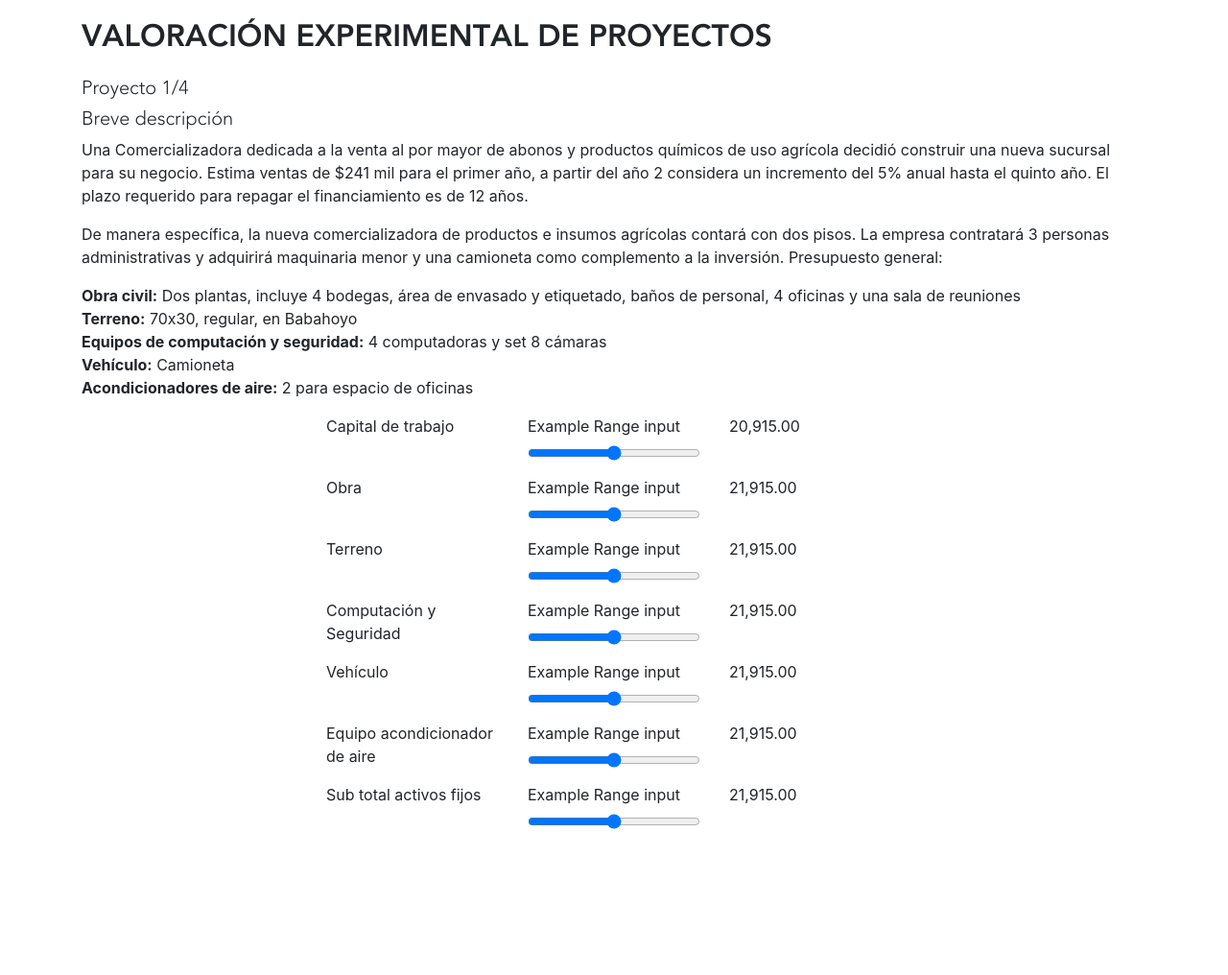
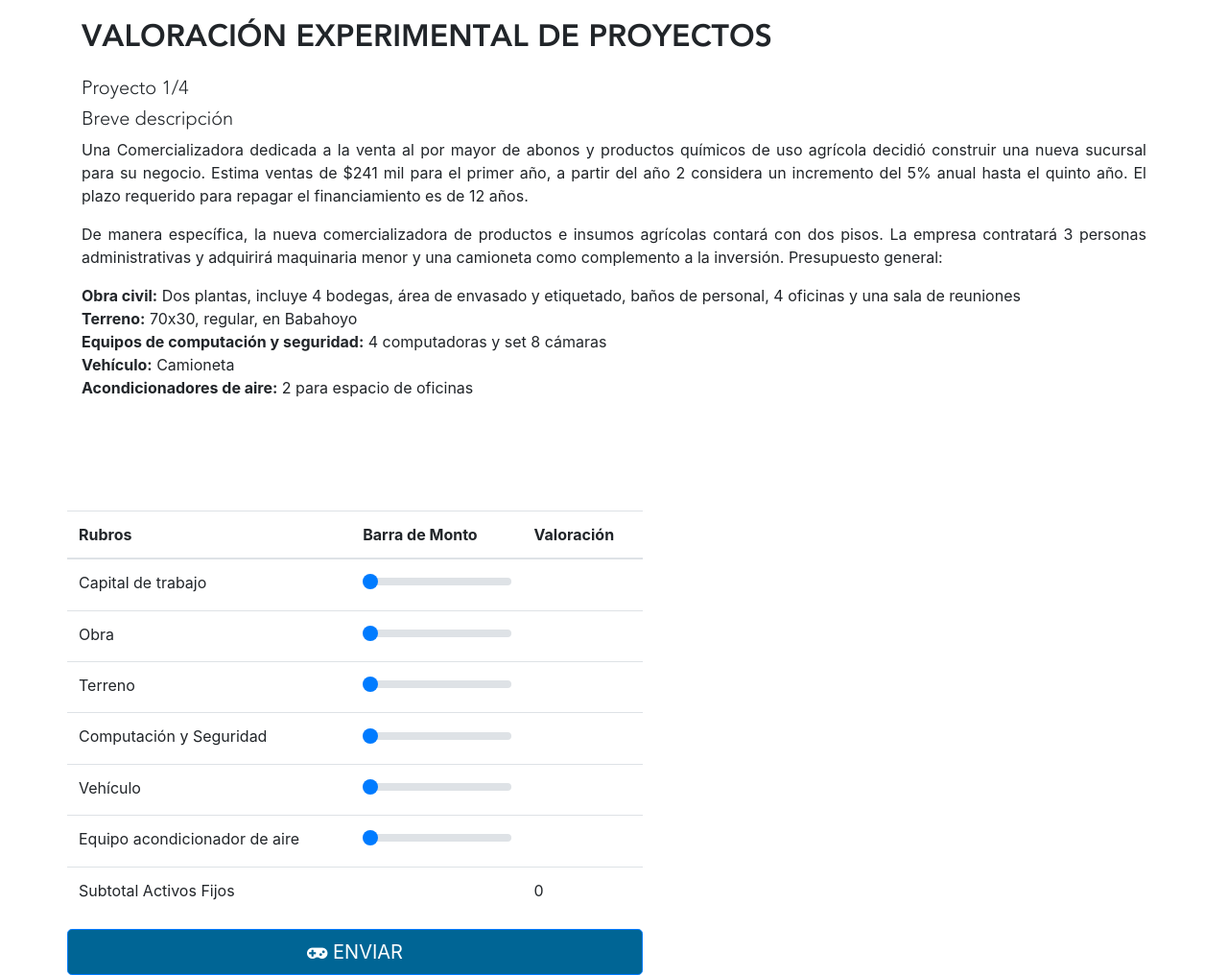
Before and after one commit to mucacran/cfnTrabajosJuego, a PHP site: page /encuesta.html in a window 1280 px wide. Shown: the part 856-1872 px from the top of the page at 96% size. Before the commit the page ends 1720 px from the top, so only its background shows below. Run offline with PHP 8.4, Linux system fonts and the light colour scheme; some libraries are stand-ins or nearby versions.

Commit message:
En este momento el archivo encuesta finciona

```diff
--- a/css/estilo.css
+++ b/css/estilo.css
@@ -148,3 +148,8 @@ imprimirà por pantalla el numero de veses que hace clik en el boton inflar*/
     font-size: 5em;
     z-index: 99;
 }
+
+p
+{
+    text-align: justify;
+}
--- a/encuesta.html
+++ b/encuesta.html
@@ -79,75 +79,147 @@
 			</div>
 		</div>
 	</div>
+	<div style="width: 100%;height:100px"></div>
 	<div class="container">
 		<div class="row">
-			<form>
-				<div class="row">
-					<div class="col">Capital de trabajo</div>
-					<div class="col">
-						<div class="form-group">
-							<label for="formControlRange">Example Range input</label>
-							<input type="range" class="form-control-range" id="formControlRange">
-						</div>
+			<div class="col-xs-12">
+				<form action="">
+					<table class="table table-hover">
+						<thead>
+							<tr>
+
+								<th scope="col">Rubros</th>
+								<th scope="col">Barra de Monto </th>
+								<th scope="col">Valoración</th>
+							</tr>
+						</thead>
+						<tbody>
+							<tr>
+								<td>
+									Capital de trabajo
+								</td>
+								<td>
+									<input type="range" class="custom-range" id="capitalTrabajoForm" nim="100" max="30000" step="100" onmousemove="valorAproximado(this.id)" value="0">
+								</td>
+								<td id="valorPrint1">
+
+								</td>
+							</tr>
+							<tr>
+								<td>Obra</td>
+								<td>
+									<input type="range" class="custom-range" id="obraForm" nim="100" max="30000" step="100" onmousemove="valorAproximado(this.id)" value="0">
+								</td>
+								<td id="valorPrint2">
+
+								</td>
+							</tr>
+							<tr>
+								<td>Terreno</td>
+								<td>
+									<input type="range" class="custom-range" id="terrenoForm" nim="100" max="30000" step="100" onmousemove="valorAproximado(this.id)" value="0">
+								</td>
+								<td id="valorPrint3">
+
+								</td>
+							</tr>
+							<tr>
+								<td>Computación y Seguridad</td>
+								<td>
+									<input type="range" class="custom-range" id="comSegForm" nim="100" max="30000" step="100" onmousemove="valorAproximado(this.id)" value="0">
+								</td>
+								<td id="valorPrint4">
+
+								</td>
+							</tr>
+							<tr>
+								<td>Vehículo</td>
+								<td>
+									<input type="range" class="custom-range" id="vehiculoForm" nim="100" max="30000" step="100" onmousemove="valorAproximado(this.id)" value="0">
+								</td>
+								<td id="valorPrint5">
+
+								</td>
+							</tr>
+							<tr>
+								<td>Equipo acondicionador de aire</td>
+								<td>
+									<input type="range" class="custom-range" id="formControlRange" nim="100" max="30000" step="100" onmousemove="valorAproximado(this.id)" value="0">
+								</td>
+								<td id="valorPrint6">
+
+								</td>
+							</tr>
+							<tr>
+								<td colspan="2">Subtotal Activos Fijos</td>
+								<td id="valorPrint7">0</td>
+							</tr>
+						</tbody>
+					</table>
+					<div class="content-btn" >
+						<button type="submit" class="btn btn-primary btn-lg btn-block" ><i class="fa fa-gamepad" aria-hidden="true"></i> ENVIAR</button>
 					</div>
-					<div class="col">20,915.00</div>
-					<div class="w-100"></div>
-					<div class="col">Obra</div>
-					<div class="col">
-						<div class="form-group">
-							<label for="formControlRange">Example Range input</label>
-							<input type="range" class="form-control-range" id="formControlRange">
-						</div>
-					</div>
-					<div class="col">21,915.00</div>
-					<div class="w-100"></div>
-					<div class="col">Terreno</div>
-					<div class="col">
-						<div class="form-group">
-							<label for="formControlRange">Example Range input</label>
-							<input type="range" class="form-control-range" id="formControlRange">
-						</div>
-					</div>
-					<div class="col">21,915.00</div>
-					<div class="w-100"></div>
-					<div class="col">Computación y Seguridad</div>
-					<div class="col">
-						<div class="form-group">
-							<label for="formControlRange">Example Range input</label>
-							<input type="range" class="form-control-range" id="formControlRange">
-						</div>
-					</div>
-					<div class="col">21,915.00</div>
-					<div class="w-100"></div>
-					<div class="col">Vehículo</div>
-					<div class="col">
-						<div class="form-group">
-							<label for="formControlRange">Example Range input</label>
-							<input type="range" class="form-control-range" id="formControlRange">
-						</div>
-					</div>
-					<div class="col">21,915.00</div>
-					<div class="w-100"></div>
-					<div class="col">Equipo acondicionador de aire</div>
-					<div class="col">
-						<div class="form-group">
-							<label for="formControlRange">Example Range input</label>
-							<input type="range" class="form-control-range" id="formControlRange">
-						</div>
-					</div>
-					<div class="col">21,915.00</div>
-					<div class="w-100"></div>
-					<div class="col">Sub total activos fijos</div>
-					<div class="col">
-						<div class="form-group">
-							<label for="formControlRange">Example Range input</label>
-							<input type="range" class="form-control-range" id="formControlRange">
-						</div>
-					</div>
-					<div class="col">21,915.00</div>
-				</div>
-			</form>
+				</form>
+			</div>
 		</div>
 	</div>
+	<script >
+
+
+function sumaTotal()
+{
+	var printRango1 = parseInt(document.getElementById('capitalTrabajoForm').value);
+	var printRango2 = parseInt(document.getElementById('obraForm').value);
+	var printRango3 = parseInt(document.getElementById('terrenoForm').value);
+	var printRango4 = parseInt(document.getElementById('comSegForm').value);
+	var printRango5 = parseInt(document.getElementById('vehiculoForm').value);
+	var printRango6 = parseInt(document.getElementById('formControlRange').value);
+	//
+	var printRango = document.getElementById('valorPrint7');
+	var total = printRango1 + printRango2 + printRango3 + printRango4 + printRango5 + printRango6;
+	printRango.innerHTML = total;
+}
+
+	function valorAproximado(valor)
+	{
+		var rango = document.getElementById(valor).value;
+		switch (valor) {
+			case "capitalTrabajoForm":
+				var printRango1 = document.getElementById('valorPrint1');
+				printRango1.innerHTML = rango;
+				sumaTotal();
+				break;
+			case "obraForm":
+				var printRango2 = document.getElementById('valorPrint2');
+				printRango2.innerHTML = rango;
+				sumaTotal();
+				break;
+			case "terrenoForm":
+				var printRango3 = document.getElementById('valorPrint3');
+				printRango3.innerHTML = rango;
+				sumaTotal();
+				break;
+			case "comSegForm":
+				var printRango4 = document.getElementById('valorPrint4');
+				printRango4.innerHTML = rango;
+				sumaTotal();
+				break;
+			case "vehiculoForm":
+				var printRango5 = document.getElementById('valorPrint5');
+				printRango5.innerHTML = rango;
+				sumaTotal();
+				break;
+			case "formControlRange":
+				var printRango6 = document.getElementById('valorPrint6');
+				printRango6.innerHTML = rango;
+				sumaTotal();
+				break;
+			default:
+				sumaTotal();
+				break;
+		}
+	}
+
+	</script>
 </body>
 </html>
--- a/globo.html
+++ b/globo.html
@@ -62,7 +62,7 @@
         <div class="row cabeceraIndex">
             <div class="punto" id="click-Veses">0</div>
             <div class="col contenedorGlobo">
-                <div class="globo" id="globoJuego"></div>
+                <div class="globo" id="globoJuego">🎈</div>
             </div>
         </div>
     </div>
--- a/js/jsglobo.js
+++ b/js/jsglobo.js
@@ -7,7 +7,7 @@ var globoJuego = document.getElementById('globoJuego');
 
 var visualizaNumeroIntento;
 visualizaNumeroIntento = document.getElementById('n_intento');
-visualizaNumeroIntento.innerHTML = numeroIntento;
+//visualizaNumeroIntento.innerHTML = numeroIntento;
 
 arrancaValoresDelJuego(contador);
 
```
